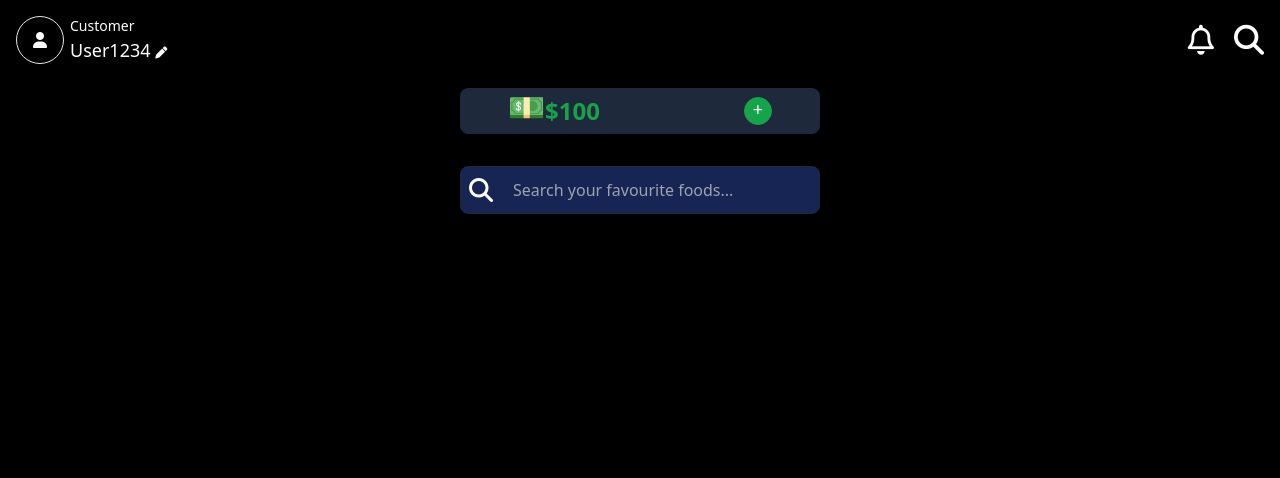
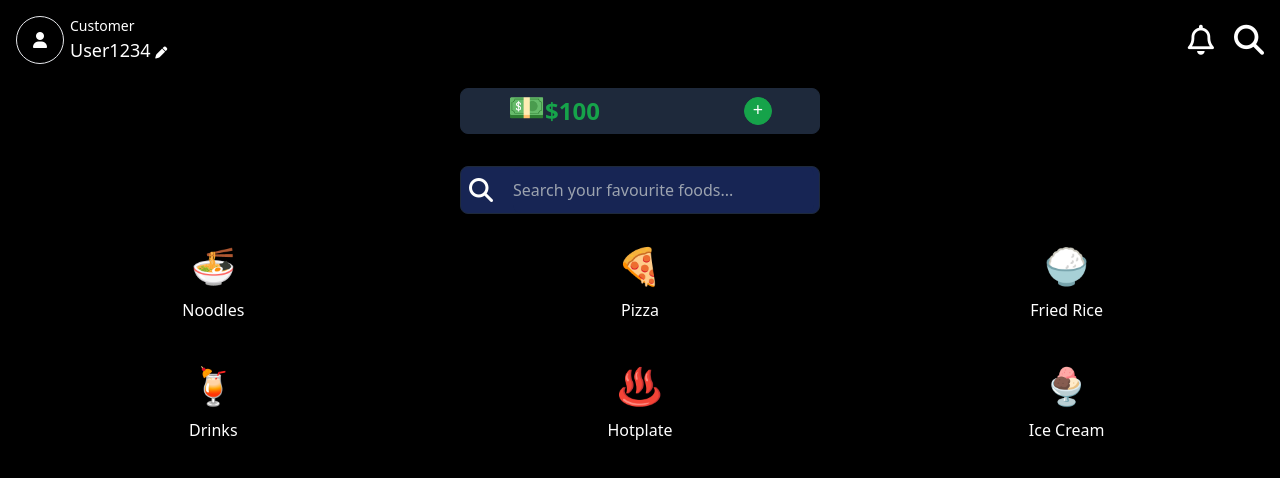
Before and after one commit to mA4rK0/portfolio-Order-Food-App, a React (Vite) app: page / in a window 1280 px wide. Shown: the top 478 px of the page. Built offline with nearby package versions, Linux system fonts and the light colour scheme.

Commit message:
Adding the food buttons to see the food list.

```diff
--- a/src/App.jsx
+++ b/src/App.jsx
@@ -5,6 +5,7 @@ import Search from "./components/Search";
 import FormUsername from "./components/FormUsername";
 import Money from "./components/Money";
 import SearchBar from "./components/SearchBar";
+import FoodIcons from "./components/FoodIcons";
 
 function App() {
   const [isAppear, setAppear] = useState(false);
@@ -38,6 +39,7 @@ function App() {
           <Money />
         </section>
         <SearchBar />
+        <FoodIcons />
       </section>
       {isAppear && <FormUsername cancel={handleAppear} submit={changeName} setAppear={setAppear} username={username} />}
     </>
--- a/src/Food.json
+++ b/src/Food.json
@@ -1,7 +1,8 @@
 {
   "menu": [
     {
-      "category": "noodles",
+      "category": "Noodles",
+      "icon": "🍜",
       "items": [
         {
           "name": "Chicken Noodles",
@@ -26,7 +27,8 @@
       ]
     },
     {
-      "category": "pizza",
+      "category": "Pizza",
+      "icon": "🍕",
       "items": [
         {
           "name": "Pepperoni Pizza",
@@ -51,7 +53,8 @@
       ]
     },
     {
-      "category": "fried rice",
+      "category": "Fried Rice",
+      "icon": "🍚",
       "items": [
         {
           "name": "Fried Rice",
@@ -76,7 +79,8 @@
       ]
     },
     {
-      "category": "drinks",
+      "category": "Drinks",
+      "icon": "🍹",
       "items": [
         {
           "name": "Root Beer",
@@ -102,6 +106,7 @@
     },
     {
       "category": "Hotplate",
+      "icon": "♨️",
       "items": [
         {
           "name": "Beef Hotplate",
@@ -121,7 +126,8 @@
       ]
     },
     {
-      "category": "ice cream",
+      "category": "Ice Cream",
+      "icon": "🍨",
       "items": [
         {
           "name": "Vanilla Ice Cream",
--- /dev/null
+++ b/src/components/FoodIcons.jsx
@@ -0,0 +1,23 @@
+import { useState } from "react";
+import foodData from "../Food.json";
+
+function FoodIcons() {
+  const categories = foodData.menu;
+
+  return (
+    <>
+      <section className="text-white grid grid-cols-3 justify-items-center mt-8 gap-y-11">
+        {categories.map(({ category, icon }, index) => (
+          <section key={index}>
+            <button>
+              <p className="text-4xl">{icon}</p>
+              <p className="text-base mt-3">{category}</p>
+            </button>
+          </section>
+        ))}
+      </section>
+    </>
+  );
+}
+
+export default FoodIcons;
```
